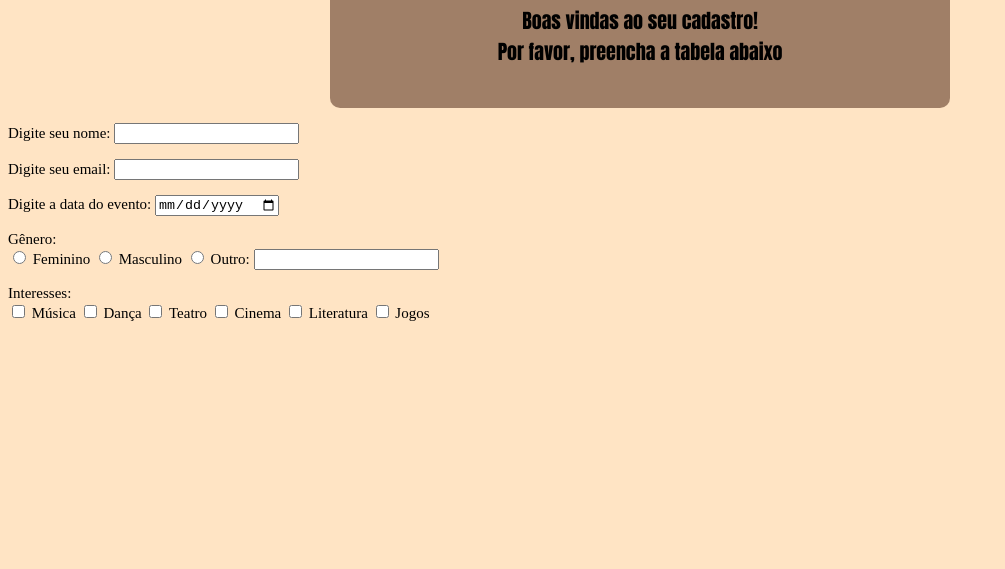
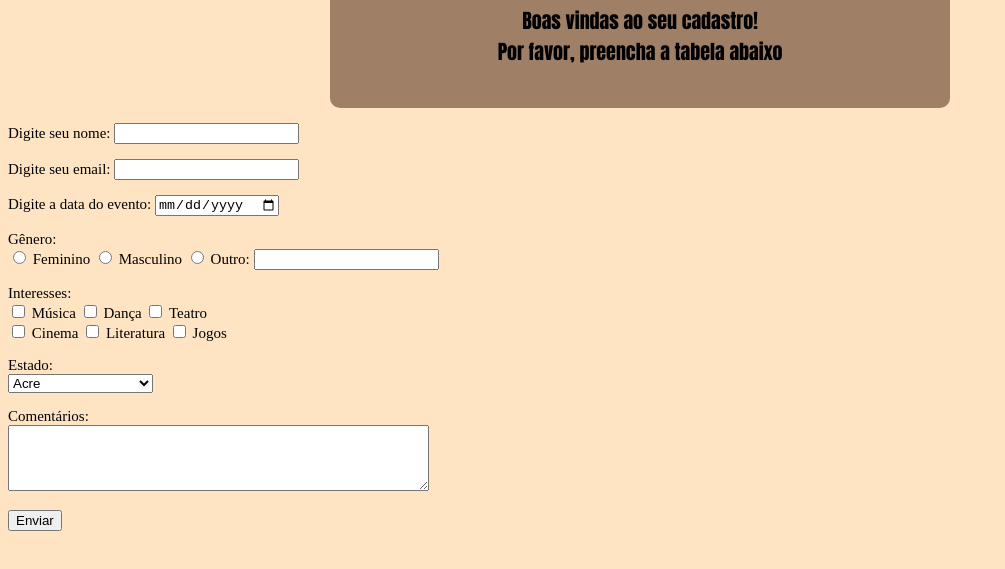
Before and after one commit to a-alvezx/Codigos, a plain HTML site: page Codigos de FRONTEND/Trabalho de Frontend/Cadastro.html in a window 1280 px wide. Shown: the part 219-788 px from the top of the page, without its empty margins (0-1005 px from the left). Drawn offline with Linux system fonts and the light colour scheme.

Commit message:
Site de cadastro

```diff
--- a/Codigos de FRONTEND/Trabalho de Frontend/Cadastro.html
+++ b/Codigos de FRONTEND/Trabalho de Frontend/Cadastro.html
@@ -17,47 +17,92 @@
             <p>
                 <label for="nome">
                     Digite seu nome:
-                    <input type="text">
+                    <input type="text" id="nome">
                 </label>
             </p>
 
             <p>
                 <label for="email">
                     Digite seu email:
-                    <input type="email">
+                    <input type="email" id="email">
                 </label>
             </p>
 
             <p>
                 <label for="data">
                     Digite a data do evento:
-                    <input type="date">
+                    <input type="date" id="data">
                 </label>
             </p>
 
             <p>
                 <label for="genero">
                     Gênero: <br>
-                    <input type="radio"> Feminino
-                    <input type="radio"> Masculino
-                    <input type="radio"> Outro: <input type="text">
+                    <input type="radio" id="fem"> Feminino
+                    <input type="radio" id="mas"> Masculino
+                    <input type="radio" id="outro"> Outro: <input type="text" id="outro">
                 </label>
             </p>
 
             <p>
-                <div id="flex">
-                    <label for="interesses">
-                        Interesses: <br>
-                        <input type="checkbox"> Música
-                        <input type="checkbox"> Dança
-                        <input type="checkbox"> Teatro
-                        <input type="checkbox"> Cinema
-                        <input type="checkbox"> Literatura
-                        <input type="checkbox"> Jogos
-                    </label>
-                </div>
+                <label for="interesses">
+                    Interesses: <br>
+                    <input type="checkbox" id="musica"> Música
+                    <input type="checkbox" id="danca"> Dança
+                    <input type="checkbox" id="teatro"> Teatro <br>
+                    <input type="checkbox" id="cinema"> Cinema
+                    <input type="checkbox" id="literatura"> Literatura
+                    <input type="checkbox" id="jogos"> Jogos
+                </label>
             </p>
 
+            <p>
+                <label for="estado">
+                    Estado: <br>
+                    <select name="estado">
+                        <option value="AC">Acre</option>
+                        <option value="AL">Alagoas</option>
+                        <option value="AP">Amapá</option>
+                        <option value="AM">Amazonas</option>
+                        <option value="BA">Bahia</option>
+                        <option value="CE">Ceará</option>
+                        <option value="DF">Distrito Federal</option>
+                        <option value="ES">Espírito Santo</option>
+                        <option value="GO">Goiás</option>
+                        <option value="MA">Maranhão</option>
+                        <option value="MT">Mato Grosso</option>
+                        <option value="MS">Mato Grosso do Sul</option>
+                        <option value="MG">Minas Gerais</option>
+                        <option value="PA">Pará</option>
+                        <option value="PB">Paraíba</option>
+                        <option value="PR">Paraná</option>
+                        <option value="PE">Pernambuco</option>
+                        <option value="PI">Piauí</option>
+                        <option value="RJ">Rio de Janeiro</option>
+                        <option value="RN">Rio Grande do Norte</option>
+                        <option value="RS">Rio Grande do Sul</option>
+                        <option value="RO">Rondônia</option>
+                        <option value="RR">Roraima</option>
+                        <option value="SC">Santa Catarina</option>
+                        <option value="SP">São Paulo</option>
+                        <option value="SE">Sergipe</option>
+                        <option value="TO">Tocantins</option>
+                    </select>
+                </label>
+            </p>
+
+            <p>
+                <label for="comentario">
+                    Comentários: <br>
+                    <textarea id="comentario" rows="4" cols="50"></textarea>
+                </label>
+            </p>
+
+            <p>
+                <label for="enviar">
+                    <input type="submit" id="enviar" value="Enviar">
+                </label>
+            </p>
         </form>
     </div>
 
--- a/Codigos de FRONTEND/Trabalho de Frontend/style.css
+++ b/Codigos de FRONTEND/Trabalho de Frontend/style.css
@@ -16,9 +16,3 @@ body
     border-radius: 10px;
     margin-top: 100px;
 }
-
-#flex
-{
-    display: flex;
-    flex-wrap: wrap;
-}
```
